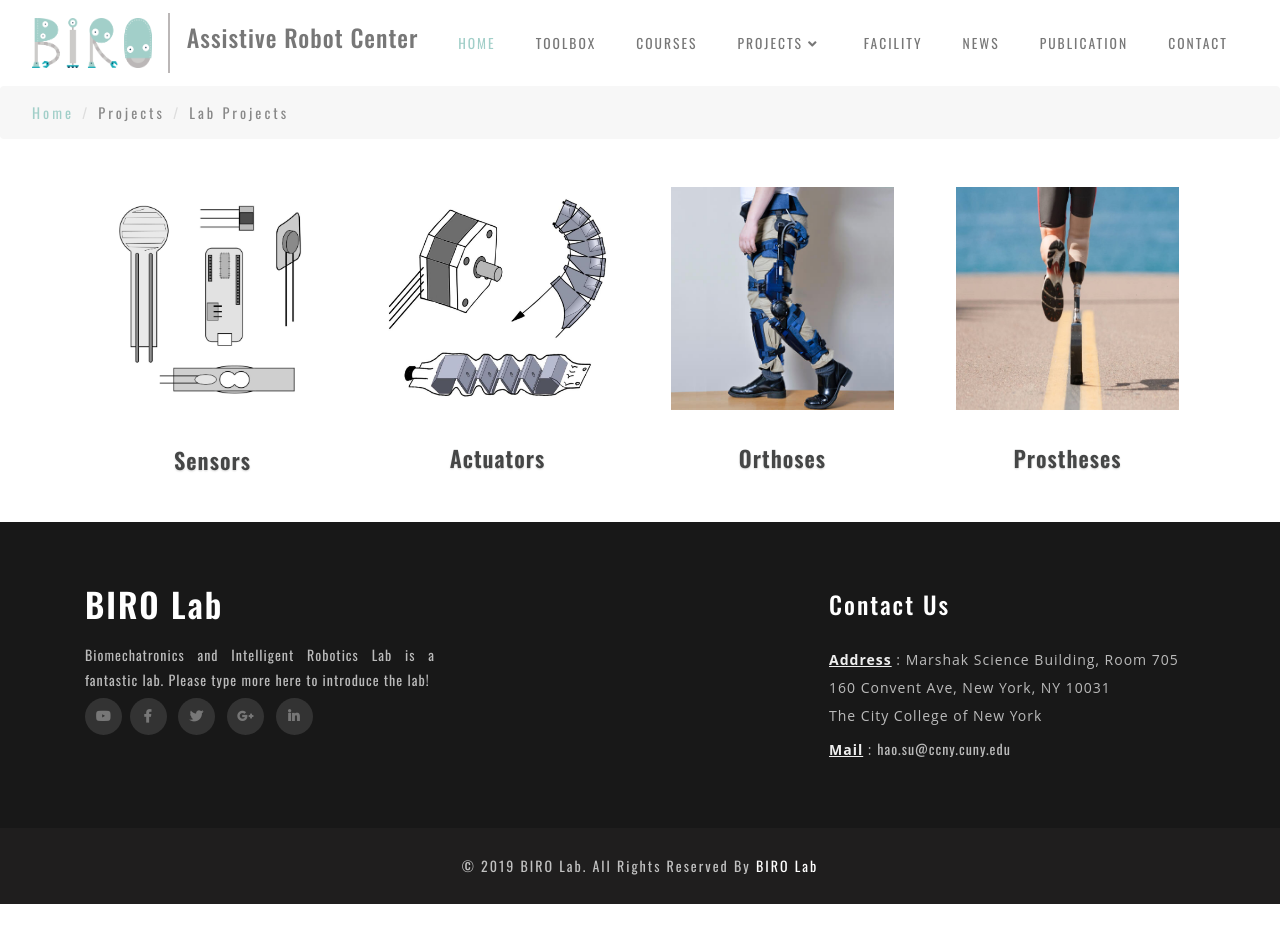
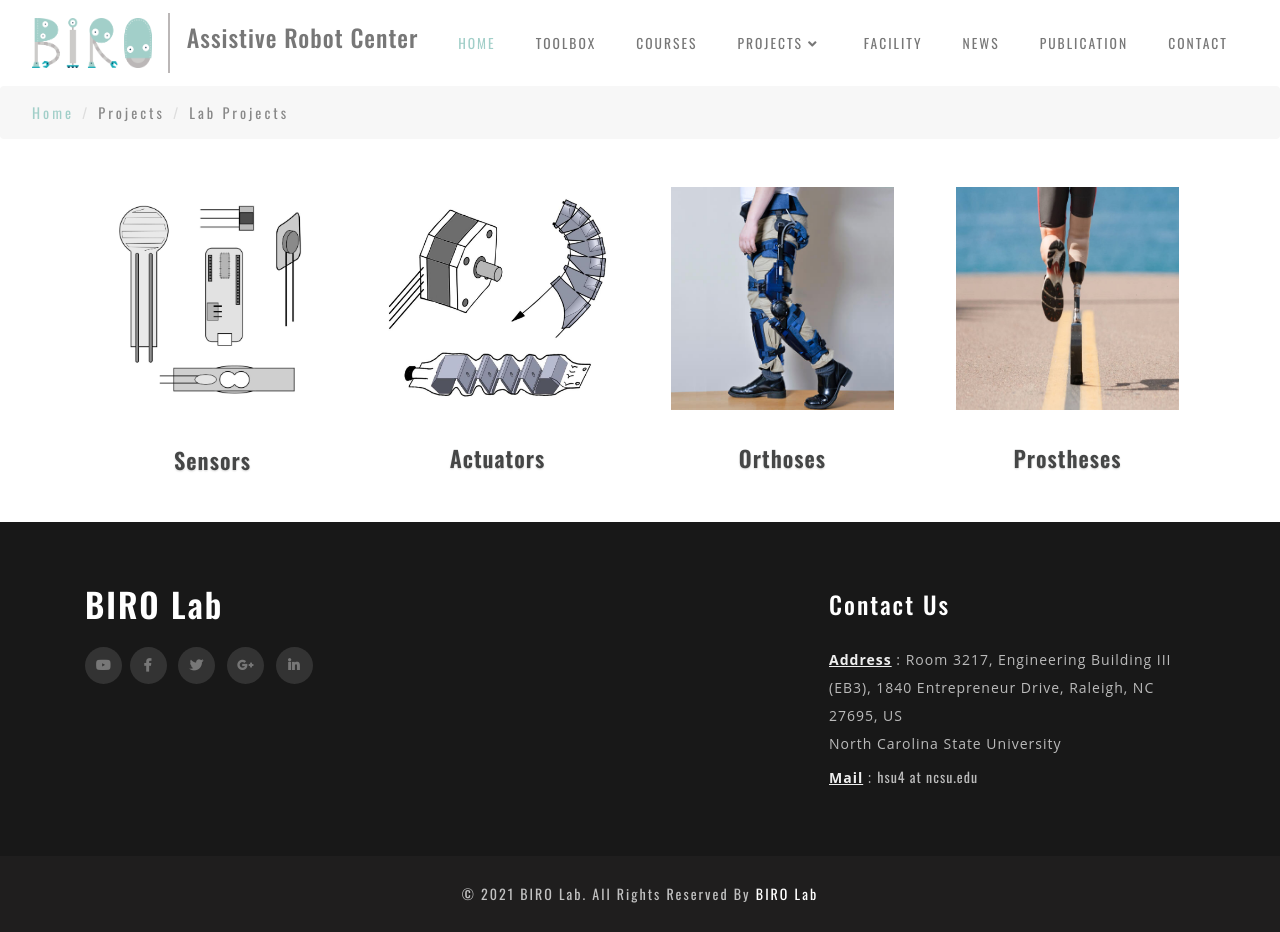
Before and after one commit to assistiverobotcenter/assistiverobotcenter, a Jekyll site: the page courses/lab-projects.html, which Jekyll copies as it is, in a window 1280 px wide. Built offline with Jekyll 4.4.1, drawn with Linux system fonts in a browser that asks for light colours; before the commit the page ends 904 px from its top, so only the background shows below that.

Commit message:
Updated lab-projects.html page

```diff
--- a/courses/lab-projects.html
+++ b/courses/lab-projects.html
@@ -217,7 +217,7 @@
                 <div class="col-lg-4 footer-grid text-justify mr-md-auto">
                     <div class="footer-logo-w3">
                         <h3 class="mb-3"><a class="logo-w3" href="index.html">BIRO Lab</a></h3>
-                        <p>Biomechatronics and Intelligent Robotics Lab is a fantastic lab. Please type more here to introduce the lab!</p>
+                        <p></p>
                         <ul class="social mt-lg-0 mt-3">
                     <li class="mr-1"><a href="https://www.youtube.com/channel/UCShwLrsSKbwlhoFhTd6KGRg?view_as=subscriber"><span class="fab fa-youtube"></span></a></li>
                     <li class="mr-1"><a href="#"><span class="fab fa-facebook-f"></span></a></li>
@@ -251,8 +251,8 @@
                 <div class="col-lg-4 footer-grid links text-left mr-md-3">
                     <h3 class="mb-4">contact Us </h3>
                     <ul>
-                        <li><strong>Address</strong> : Marshak Science Building, Room 705 160 Convent Ave, New York, NY 10031 <br> The City College of New York</li>
-                        <li><strong>Mail</strong> : <a href="mailto:info@example.com">hao.su@ccny.cuny.edu</a></li>
+                        <li><strong>Address</strong> : Room 3217, Engineering Building III (EB3), 1840 Entrepreneur Drive, Raleigh, NC 27695, US <br> North Carolina State University</li>
+                        <li><strong>Mail</strong> : <a href="mailto:hsu4@ncsu.edu">hsu4 at ncsu.edu</a></li>
                     </ul>
                 </div>
 
@@ -263,7 +263,7 @@
 <!-- //footer -->
     <!-- copyright -->
     <div class="copy_right py-4 text-center">
-        <p>© 2019 BIRO Lab. All rights reserved by <a href="../index.html">BIRO Lab</a></p>
+        <p>© 2021 BIRO Lab. All rights reserved by <a href="../index.html">BIRO Lab</a></p>
     </div>
     <!-- //copyright -->
     <!-- js -->
```
